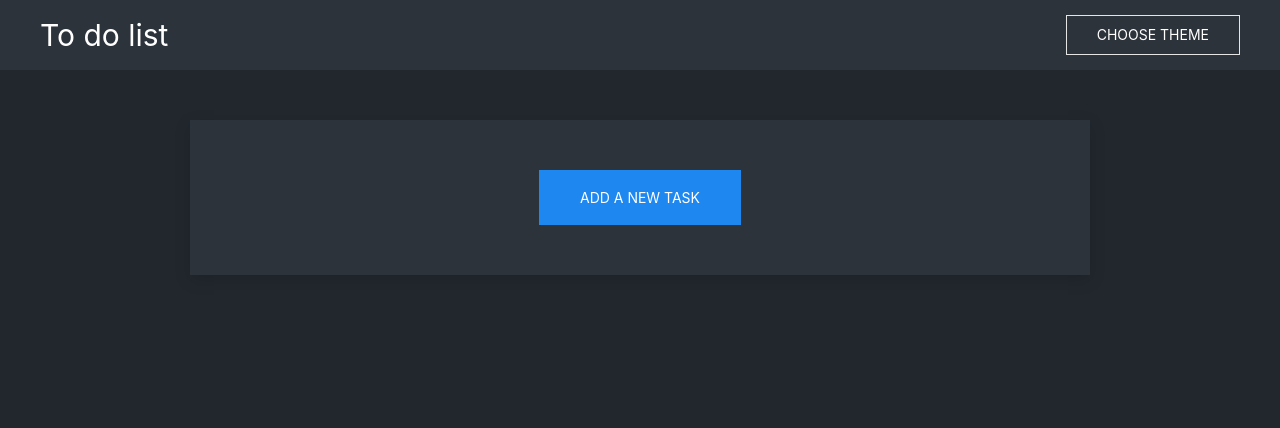
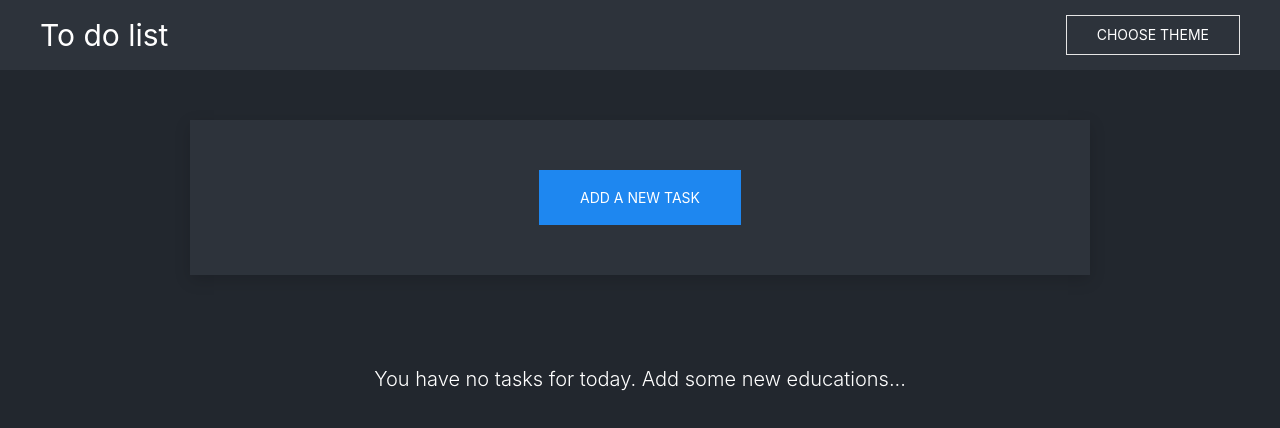
Before and after one commit to roman-styazhkin/To-do, a React (Create React App) app: page / in a window 1280 px wide. Shown: the top 428 px of the page. Built offline with nearby package versions, Linux system fonts and the light colour scheme.

Commit message:
добавил сообщение об остутствии заданий

```diff
--- a/src/components/Tasks/Tasks.jsx
+++ b/src/components/Tasks/Tasks.jsx
@@ -1,21 +1,22 @@
 import "./Tasks.css";
 import TaskItem from "../TaskItem/TaskItem";
 import Container from "../Container/Container";
+import TasksEmpty from "./TasksEmpty";
 
 const Tasks = ({ tasks }) => {
 
-  if (!tasks.length) {
-    return;
+  const renderElems = () => {
+    const elems = tasks.map((item) => (
+      <TaskItem key={item.id} {...item} />
+    ))
+
+    return elems;
   }
-
-  const elems = tasks.map((item) => (
-    <TaskItem key={item.id} {...item} />
-  ))
 
   return (
     <section className="tasks">
       <Container className="tasks__inner">
-        {elems}
+        {!tasks.length ? <TasksEmpty /> : renderElems()}
       </Container>
     </section >
   )
--- /dev/null
+++ b/src/components/Tasks/TasksEmpty.css
@@ -0,0 +1,10 @@
+.uk-background-secondary  {
+  grid-column: 1 / -1;
+  text-align: center;
+  background-color: transparent;
+
+}
+
+.uk-h4 {
+  font-weight: 300;
+}
--- /dev/null
+++ b/src/components/Tasks/TasksEmpty.jsx
@@ -0,0 +1,11 @@
+import "./TasksEmpty.css";
+
+const TasksEmpty = () => {
+  return (
+    <div className="uk-background-secondary uk-light uk-padding uk-panel">
+      <p className="uk-h4">You have no tasks for today. Add some new educations...</p>
+    </div>
+  )
+}
+
+export default TasksEmpty;
```
